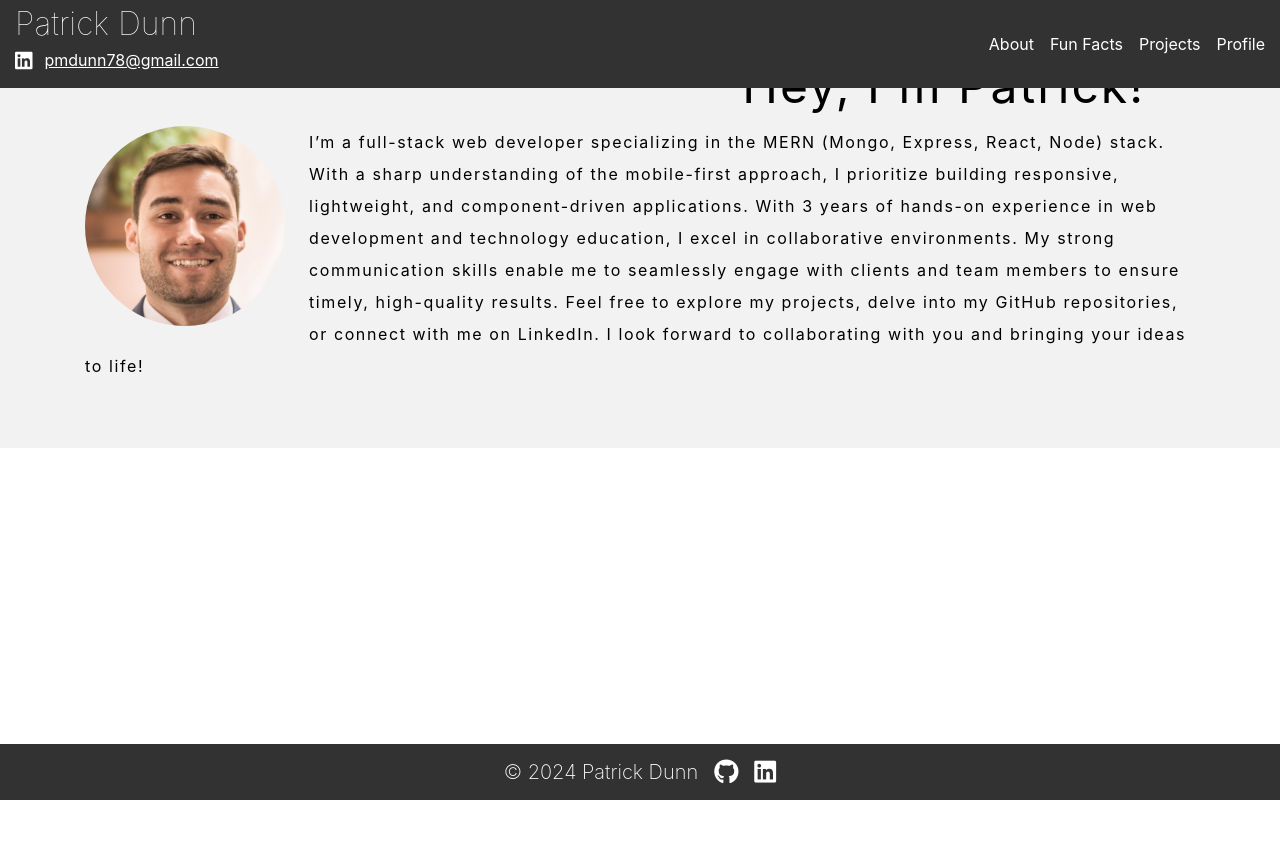
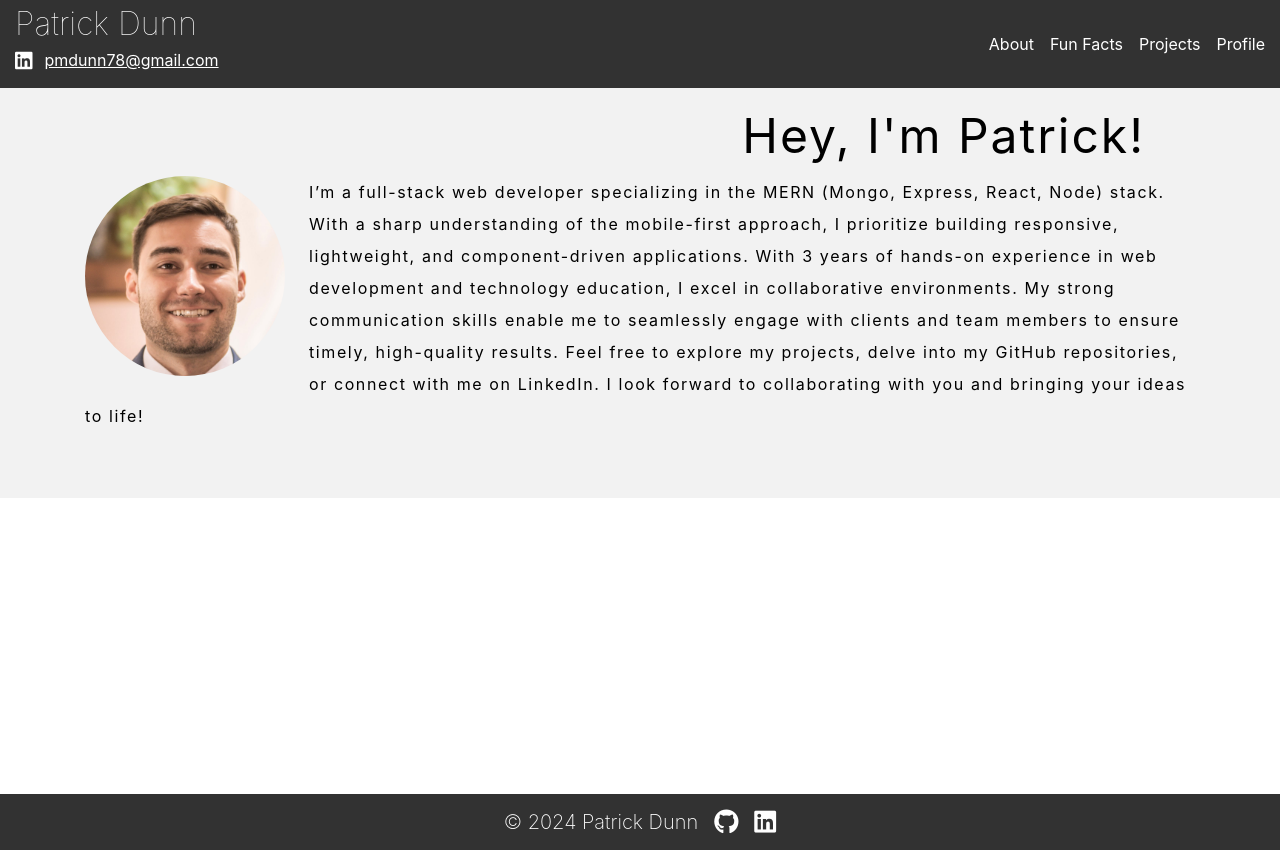
Before and after one commit to knightmac19/portfolio-2024, a React (Create React App) app: page / in a window 1280 px wide. Before the commit the page ends 800 px from the top, so only its background shows below. Built offline with nearby package versions, Linux system fonts and the light colour scheme; some icons are missing.

Commit message:
smooth scroll and adjust body margin for navbar height

```diff
--- a/src/index.css
+++ b/src/index.css
@@ -4,6 +4,10 @@
   --redo-light-gray: #f2f2f2;
   --light-text: #fff;
   --dark-text: #000;
+}
+
+html {
+  scroll-behavior: smooth;
 }
 
 #page-container {
@@ -30,7 +34,7 @@ nav {
 }
 
 body {
-  margin: 0;
+  margin: 50px 0 0 0;
 
   /* font-family: "Inter", sans-serif; */
   font-size: 1rem;
```
